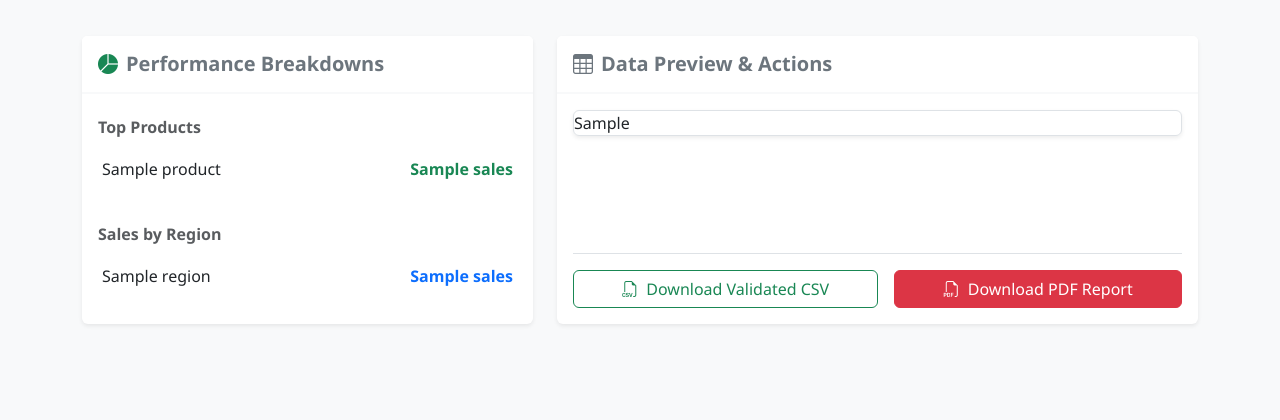
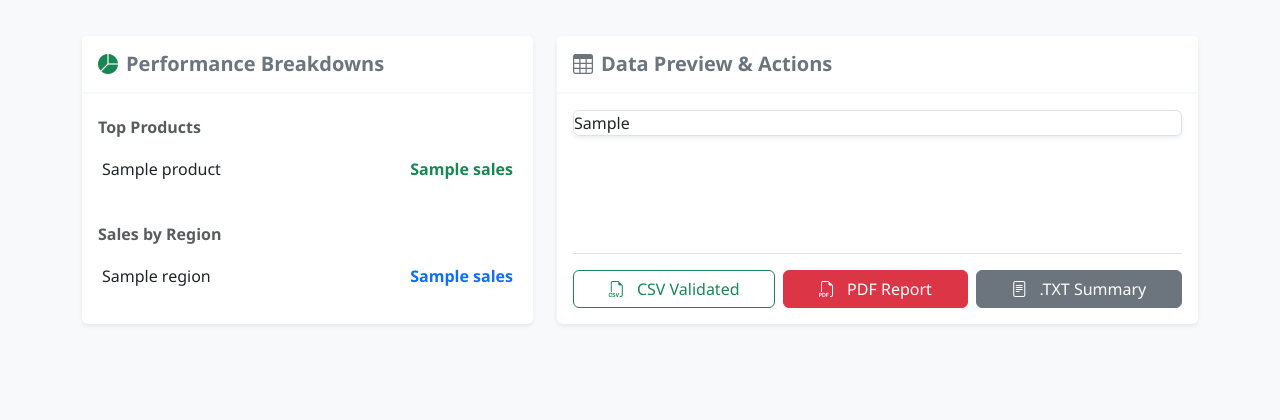
Before and after one commit to Mubs24/sales-analysis-app, a Flask app: template templates/index.html in a window 1280 px wide. Shown: the part 761-1181 px from the top of the page. Run offline with Flask 3, Linux system fonts and the light colour scheme; the template is opened without the code that fills it: most values are stand-ins (such as "Sample title", 1, 10 or a date in 2020).

Commit message:
Refactor: strict PEP8, remove tracked data, environment debug, exact README

```diff
--- a/app.py
+++ b/app.py
@@ -1,38 +1,41 @@
 import os
-from flask import Flask, render_template, request
+from io import BytesIO
+import base64
+from flask import Flask, render_template, request, Response
 from werkzeug.utils import secure_filename
+
 from data_processing import process_data, calculate_kpis, generate_breakdowns, get_csv_b64
 from plotting import generate_trend_plot
 from pdf_generator import generate_pdf_b64
 
-# Initialize Flask app
+
 app = Flask(__name__)
+
 
 @app.route("/", methods=["GET", "POST"])
 def index():
     if request.method == "POST":
         file = request.files.get("file")
-        if file and file.filename != '':
+        if file and file.filename != "":
             filename = secure_filename(file.filename)
 
-            # 1. Process and Clean Data
             df, error = process_data(file, filename)
             if error:
                 return render_template("index.html", error=error)
 
-            # 2. Extract Analytics
             kpis = calculate_kpis(df)
             breakdowns = generate_breakdowns(df)
-
-            # 3. Generate Visualizations
             plot_url = generate_trend_plot(df)
 
-            # 4. Generate Export Payloads (Memory-Only)
             csv_b64 = get_csv_b64(df)
             pdf_b64 = generate_pdf_b64(kpis, plot_url, breakdowns, filename)
 
-            # 5. Extract a quick sample view for the UI
-            data_sample = df.tail(8).to_html(classes="table table-sm table-striped table-hover", index=False)
+            data_sample = df.tail(8).to_html(
+                classes="table table-sm table-striped table-hover", index=False
+            )
+            stats_txt = df.describe().to_string()
+            total_revenue = kpis.get("total_sales", "$0.00")
+            num_records = len(df)
 
             return render_template(
                 "index.html",
@@ -42,10 +45,64 @@ def index():
                 plot_url=plot_url,
                 data_sample=data_sample,
                 csv_b64=csv_b64,
-                pdf_b64=pdf_b64
+                pdf_b64=pdf_b64,
+                stats_txt=stats_txt,
+                total_revenue=total_revenue,
+                num_records=num_records,
             )
 
     return render_template("index.html")
 
+
+@app.route("/export", methods=["POST"])
+def export():
+    """
+    Export detailed report as a .txt file entirely via an in-memory buffer.
+    """
+    summary = request.form.get("summary_txt", "No statistics available.")
+    total_revenue = request.form.get("total_revenue", "0.00")
+    num_records = request.form.get("num_records", "0")
+
+    content = f"Sales Data Dashboard Summary\n{'=' * 30}\n\n"
+    content += f"Total Revenue: {total_revenue}\n"
+    content += f"Number of Records: {num_records}\n\n"
+    content += f"Summary Statistics Analysis:\n{summary}\n"
+
+    buffer = BytesIO()
+    buffer.write(content.encode("utf-8"))
+    buffer.seek(0)
+
+    return Response(
+        buffer,
+        mimetype="text/plain",
+        headers={"Content-disposition": "attachment; filename=sales_export.txt"},
+    )
+
+
+@app.route("/download_sample", methods=["GET"])
+def download_sample():
+    """
+    Generate a sample CSV dynamically so we don't have to track files.
+    """
+    sample_csv = (
+        "Date,Sales,Product,Region\n"
+        "2024-01-01,150.50,Widget A,North\n"
+        "2024-01-02,200.00,Widget B,South\n"
+        "2024-01-05,250.00,Widget C,East\n"
+        "2024-02-10,400.00,Widget A,West\n"
+        "2024-03-15,300.00,Widget B,North\n"
+    )
+    buffer = BytesIO()
+    buffer.write(sample_csv.encode("utf-8"))
+    buffer.seek(0)
+
+    return Response(
+        buffer,
+        mimetype="text/csv",
+        headers={"Content-disposition": "attachment; filename=sample.csv"},
+    )
+
+
 if __name__ == "__main__":
-    app.run(debug=True)
+    is_debug = os.environ.get("FLASK_ENV") == "development"
+    app.run(debug=is_debug)
--- a/templates/index.html
+++ b/templates/index.html
@@ -61,7 +61,7 @@
                                 <i class="bi bi-magic me-2"></i> Analyze Data
                             </button>
                         </form>
-                        <div class="mt-3 text-muted small">Need data? <a href="/static/sample.csv" download>Download
+                        <div class="mt-3 text-muted small">Need data? <a href="/download_sample" download>Download
                                 sample.csv</a></div>
                     </div>
                 </div>
@@ -199,15 +199,23 @@
                             {{ data_sample | safe }}
                         </div>
 
-                        <div class="mt-auto d-flex gap-3 pt-3 border-top">
+                        <div class="mt-auto d-flex flex-wrap gap-2 pt-3 border-top">
                             <a href="data:text/csv;base64,{{ csv_b64 }}" download="cleaned_sales_data.csv"
                                 class="btn btn-outline-success flex-grow-1">
-                                <i class="bi bi-filetype-csv me-2"></i>Download Validated CSV
+                                <i class="bi bi-filetype-csv me-2"></i> CSV Validated
                             </a>
                             <a href="data:application/pdf;base64,{{ pdf_b64 }}" download="sales_report.pdf"
                                 class="btn btn-danger flex-grow-1 text-white">
-                                <i class="bi bi-filetype-pdf me-2"></i>Download PDF Report
+                                <i class="bi bi-filetype-pdf me-2"></i> PDF Report
                             </a>
+                            <form action="/export" method="POST" class="flex-grow-1 d-flex">
+                                <input type="hidden" name="summary_txt" value="{{ stats_txt }}">
+                                <input type="hidden" name="total_revenue" value="{{ total_revenue }}">
+                                <input type="hidden" name="num_records" value="{{ num_records }}">
+                                <button type="submit" class="btn btn-secondary w-100">
+                                    <i class="bi bi-file-text me-2"></i> .TXT Summary
+                                </button>
+                            </form>
                         </div>
                     </div>
                 </div>
```
Also changed, not shown: data_processing.py (+29 -17 lines), pdf_generator.py (+22 -26 lines), plotting.py (+28 -13 lines), README.md, 1 other file.
